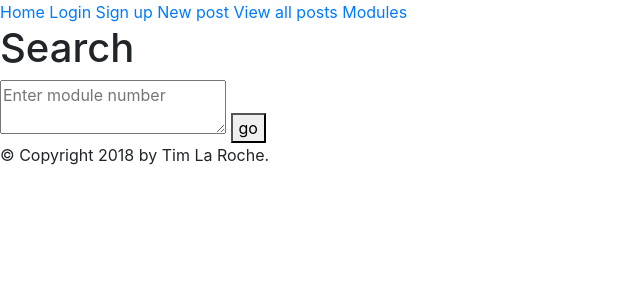
After one commit to timlaroche/ModuleBoard, a Flask app: page /modules in a window 1280 px wide. The commit adds this page. Shown: the top 300 px of the page, without its empty margins (0-640 px from the left). Run offline with Flask 2, Linux system fonts and the light colour scheme; some libraries are stand-ins or nearby versions.

Commit message:
Added posts and can link posts to moduleboards. Also added module boards

```diff
--- a/app.py
+++ b/app.py
@@ -1,20 +1,87 @@
 from flask import *
 from pymongo import *
-import bcrypt
+from bson.json_util import *
+import bcrypt, json, bson
 app = Flask(__name__)
+#need to regenerate this secret key
+app.secret_key = b'_5#y2L"F4Q8z\n\xec]/'
 client = MongoClient('localhost', 27017)
 
 @app.route("/")
 def hello():
+	url_for('static', filename='style.css')
 	return render_template('index.html')
 
-@app.route("/newpost")
+@app.route("/newpost", methods = ['GET', 'POST'])
 def newpost():
-	return "New post"
+	if request.method == 'POST':
+		#post to db
+		#post to test_db, userposts collection, userid tag from session and then contents
+		myform = request.form
+		db = client.test_db
+		collection = db.test_posts
+		userPost = {
+			"authorID": session['userID'],
+			"title": myform['title'],
+			"moduleboard": myform['moduleboard'],
+			"body": myform['body']
+		}
+		collection.insert_one(userPost)
+		return "post made succesfully"
+	else:
+		return render_template("newpost.html")
 
 @app.route("/admin/<name>")
 def admin(name):
 	return render_template('admin.html', name=name)
+
+# EDITOR TESTING #
+@app.route("/editortest")
+def editortest():
+	return render_template("editortest.html")
+
+@app.route("/allposts")
+def allposts():
+	# find posts in db, return as json
+	# read pymongo doc to return slices based on pagination
+	# return client.test_db.test_posts.find().fetchall()
+
+	# for now hacky way to display all
+	# list comprehensions !! for each post, return a json dump of the posts
+	alloftheposts = [post for post in client.test_db.test_posts.find()]
+	return dumps(alloftheposts)
+
+@app.route("/viewallposts")
+def viewallposts():
+	alloftheposts = [post for post in client.test_db.test_posts.find()]
+	return render_template("viewallposts.html", posts=alloftheposts)
+
+@app.route("/modules")
+def modules():
+	return render_template("modules.html")
+
+@app.route("/module/<code>")
+def module(code):
+	#From the database, get the module name and all other details and pass it into the template
+	#render.
+	db = client.test_db
+	collection = db.test_modules
+	# Module code, module name
+	moduleinfo = collection.find_one({"code" : code})
+	# Module board threads
+	collection = db.test_posts
+	moduleboardthreads = collection.find({"moduleboard" : code})
+	return render_template("module.html", moduleinfo=moduleinfo, posts=moduleboardthreads)
+
+@app.route("/module/<code>/<post>")
+def modulepost(code, post):
+	#Find the post information in the database
+	#Handle comments
+	db = client.test_db
+	collection = db.test_posts
+	mypost = collection.find_one({"_id" : ObjectId(post)})
+	print(mypost)
+	return render_template("post.html", postinfo=mypost)
 
 # User Routes
 @app.route("/login", methods=['GET', 'POST'])
@@ -26,6 +93,7 @@ def login():
 		user = collection.find_one({"username": loginform['username']})
 		hashed = bcrypt.hashpw(loginform['password'].encode('utf-8'), user['salt'])
 		if bcrypt.checkpw(loginform['password'].encode('utf-8'), hashed):
+			session['userID'] = dumps(user['_id'])
 			return render_template('loginsuccess.html', email=user['email'])
 		else:
 			return "No user with that username/password found."
--- /dev/null
+++ b/static/style.css
@@ -0,0 +1,15 @@
+/*
+html {
+	font-family: 'Quattrocento Sans', sans-serif;
+}
+*/
+
+.timhackynavbar {
+    list-style-type: none;
+    margin: 0;
+    padding: 0;
+}
+
+li {
+	display: inline;
+}
--- /dev/null
+++ b/templates/base.html
@@ -0,0 +1,34 @@
+<!DOCTYPE html>
+<html lang="en">
+<head>
+    {% block head %}
+    <!-- Include external CSS. -->
+    <link href="https://cdnjs.cloudflare.com/ajax/libs/font-awesome/4.4.0/css/font-awesome.min.css" rel="stylesheet" type="text/css" />
+    <link rel="stylesheet" href="https://cdnjs.cloudflare.com/ajax/libs/codemirror/5.25.0/codemirror.min.css">
+    <link rel="stylesheet" href="https://stackpath.bootstrapcdn.com/bootstrap/4.1.3/css/bootstrap.min.css" integrity="sha384-MCw98/SFnGE8fJT3GXwEOngsV7Zt27NXFoaoApmYm81iuXoPkFOJwJ8ERdknLPMO" crossorigin="anonymous">
+    <!-- Fonts and personal style -->
+    <link rel="stylesheet" href="/static/style.css" />
+    <title>{% block title %}{% endblock %}</title>
+    {% endblock %}
+</head>
+<body>
+    <ul class='timhackynavbar'>
+        <li><a href="/">Home</a></li>
+        <li><a href="/login">Login</a></li>
+        <li><a href="/signup">Sign up</a></li>
+        <li><a href="/newpost">New post</a></li>
+        <li><a href="/viewallposts">View all posts</a></li>
+        <li><a href="/modules">Modules</a></li>
+    </ul>
+    <script type="text/javascript" src="https://cdnjs.cloudflare.com/ajax/libs/jquery/1.11.0/jquery.min.js"></script>
+    <script type="text/javascript" src="https://cdnjs.cloudflare.com/ajax/libs/codemirror/5.25.0/codemirror.min.js"></script>
+    <script type="text/javascript" src="https://cdnjs.cloudflare.com/ajax/libs/codemirror/5.25.0/mode/xml/xml.min.js"></script>
+    <div id="content">{% block content %}{% endblock %}</div>
+    <!-- Include external JS libs. -->
+    <div id="footer">
+        {% block footer %}
+        &copy; Copyright 2018 by Tim La Roche.
+        {% endblock %}
+    </div>
+</body>
+</html>
--- /dev/null
+++ b/templates/modules.html
@@ -0,0 +1,12 @@
+{% extends "base.html" %}
+{% block title %} Modules {% endblock %}
+{% block head %}
+    {{ super() }}
+{% endblock %}
+{% block content %}
+    <h1> Search </h1>
+    <form>
+        <textarea id="search" placeholder="Enter module number"></textarea>
+        <button>go</button>
+    </form>
+{% endblock %}
```
Also changed, not shown: learnscraper/scraper.py (added, +18 -0 lines), setupdb.py (added, +13 -0 lines), templates/editortest.html (added, +31 -0 lines), templates/index.html (+5 -3 lines), templates/login.html (+5 -9 lines), templates/module.html (added, +15 -0 lines), templates/newpost.html (added, +19 -0 lines), templates/post.html (added, +11 -0 lines), templates/signup.html (+4 -8 lines), templates/viewallposts.html (added, +8 -0 lines), helper.py (added), 4 other files.
